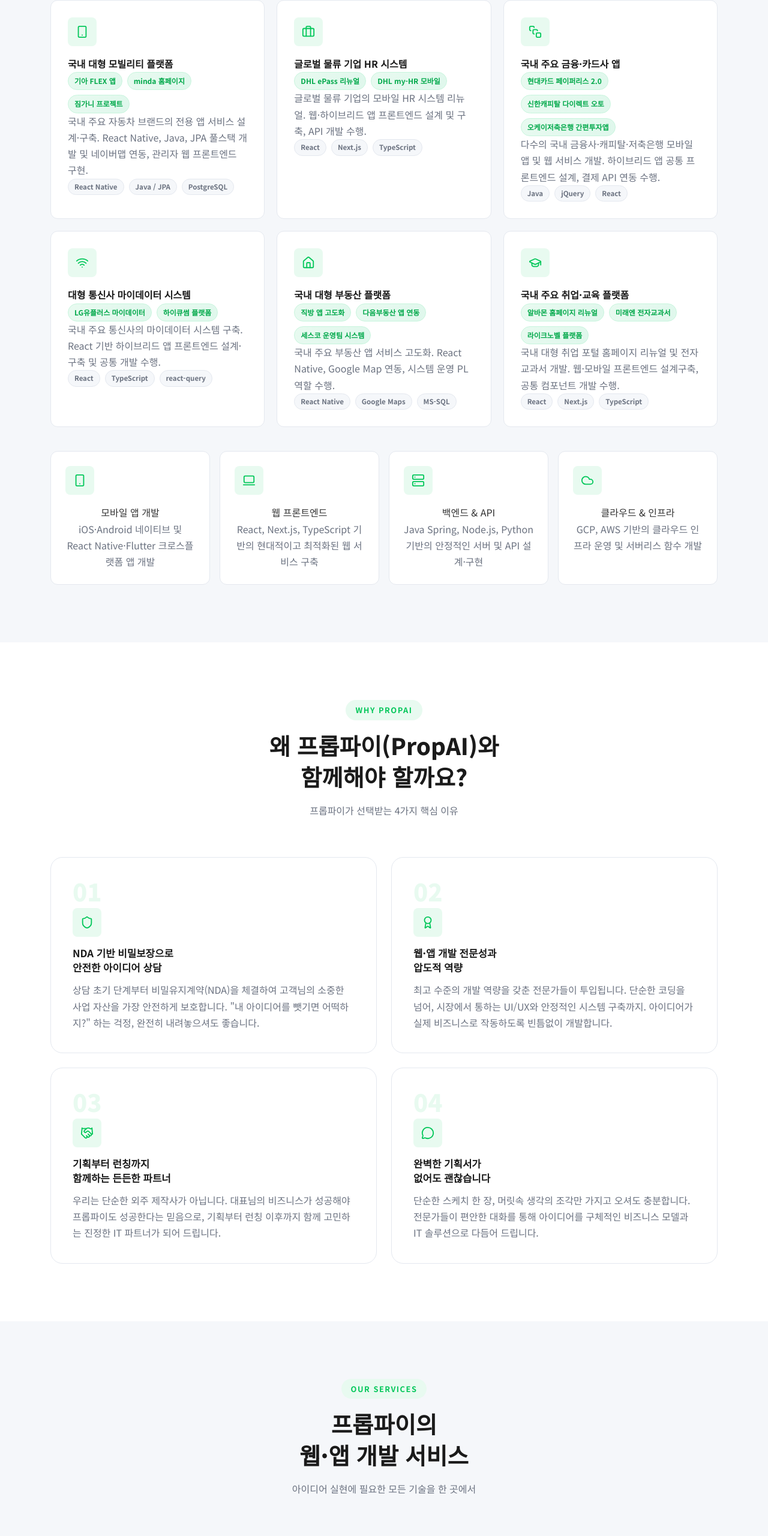
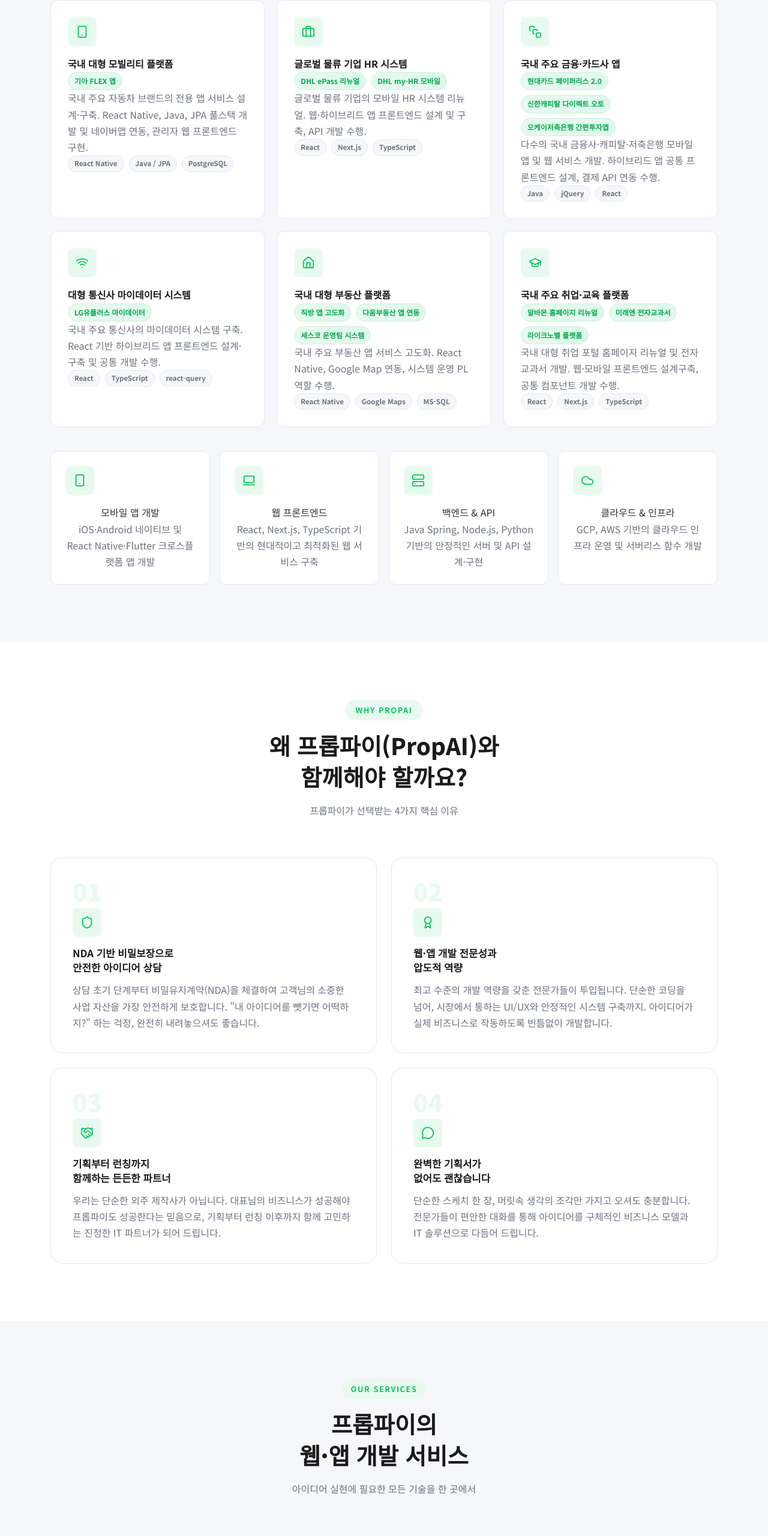
Before and after one commit to JangHW811/prop-ai, a Next.js app: page / in a window 1280 px wide. Shown: the part 2611-5172 px from the top of the page at 60% size. Built offline with nearby package versions, Linux system fonts and the light colour scheme.

Commit message:
fix(ui): align service icons with reference
Ultraworked with [Sisyphus](https://github.com/code-yeongyu/oh-my-opencode)

Co-authored-by: Sisyphus <clio-agent@sisyphuslabs.ai>

```diff
--- a/app/globals.css
+++ b/app/globals.css
@@ -679,6 +679,9 @@ svg {
 .service-icon,
 .skill-icon,
 .why-icon {
+  display: flex;
+  align-items: center;
+  justify-content: center;
   width: 48px;
   height: 48px;
   background: var(--primary-light);
@@ -752,8 +755,14 @@ svg {
 }
 
 .service-icon {
-  width: 56px;
-  height: 56px;
+  width: 68px;
+  height: 68px;
+  border-radius: 18px;
+}
+
+.service-icon svg {
+  width: 30px;
+  height: 30px;
 }
 
 .service-icon.green {
--- a/components/landing/landing-page.tsx
+++ b/components/landing/landing-page.tsx
@@ -2,6 +2,7 @@ import {
   Award,
   Bot,
   Briefcase,
+  Brush,
   Cloud,
   Code2,
   Coffee,
@@ -12,6 +13,7 @@ import {
   Handshake,
   Home,
   Instagram,
+  Laptop,
   LaptopMinimal,
   Lightbulb,
   Lock,
@@ -27,16 +29,14 @@ import {
   Smartphone,
   SquareStack,
   UserRound,
-  UserRoundCog,
   Users,
   Wifi,
   Wrench,
-  Laptop,
 } from "lucide-react";
 
+import { ContactForm } from "@/components/landing/contact-form";
+import { LandingInteractions } from "@/components/landing/landing-interactions";
 import { PrivacyModal } from "@/components/landing/privacy-modal";
-import { LandingInteractions } from "@/components/landing/landing-interactions";
-import { ContactForm } from "@/components/landing/contact-form";
 
 type SectionHeaderProps = {
   eyebrow: string;
@@ -64,7 +64,7 @@ const projectCards = [
   {
     icon: Smartphone,
     title: "국내 대형 모빌리티 플랫폼",
-    names: ["기아 FLEX 앱", "minda 홈페이지", "짐가니 프로젝트"],
+    names: ["기아 FLEX 앱"],
     description:
       "국내 주요 자동차 브랜드의 전용 앱 서비스 설계·구축. React Native, Java, JPA 풀스택 개발 및 네이버맵 연동, 관리자 웹 프론트엔드 구현.",
     tags: ["React Native", "Java / JPA", "PostgreSQL"],
@@ -92,7 +92,7 @@ const projectCards = [
   {
     icon: Wifi,
     title: "대형 통신사 마이데이터 시스템",
-    names: ["LG유플러스 마이데이터", "하이큐썸 플랫폼"],
+    names: ["LG유플러스 마이데이터"],
     description:
       "국내 주요 통신사의 마이데이터 시스템 구축. React 기반 하이브리드 앱 프론트엔드 설계·구축 및 공통 개발 수행.",
     tags: ["React", "TypeScript", "react-query"],
@@ -215,7 +215,7 @@ const services = [
     items: ["React / Next.js", "반응형 웹 디자인", "SEO 최적화 포함"],
   },
   {
-    icon: UserRoundCog,
+    icon: Brush,
     title: "UI/UX 기획 & 디자인",
     tone: "orange",
     description:
@@ -271,7 +271,7 @@ const processSteps = [
     description:
       "아이디어를 실제 서비스 구조와 화면 흐름으로 구체화합니다. 사용자 경험 중심의 기획 및 디자인을 완성합니다.",
     tag: "기획·디자인",
-    icon: UserRoundCog,
+    icon: Brush,
   },
   {
     number: "04",
```
